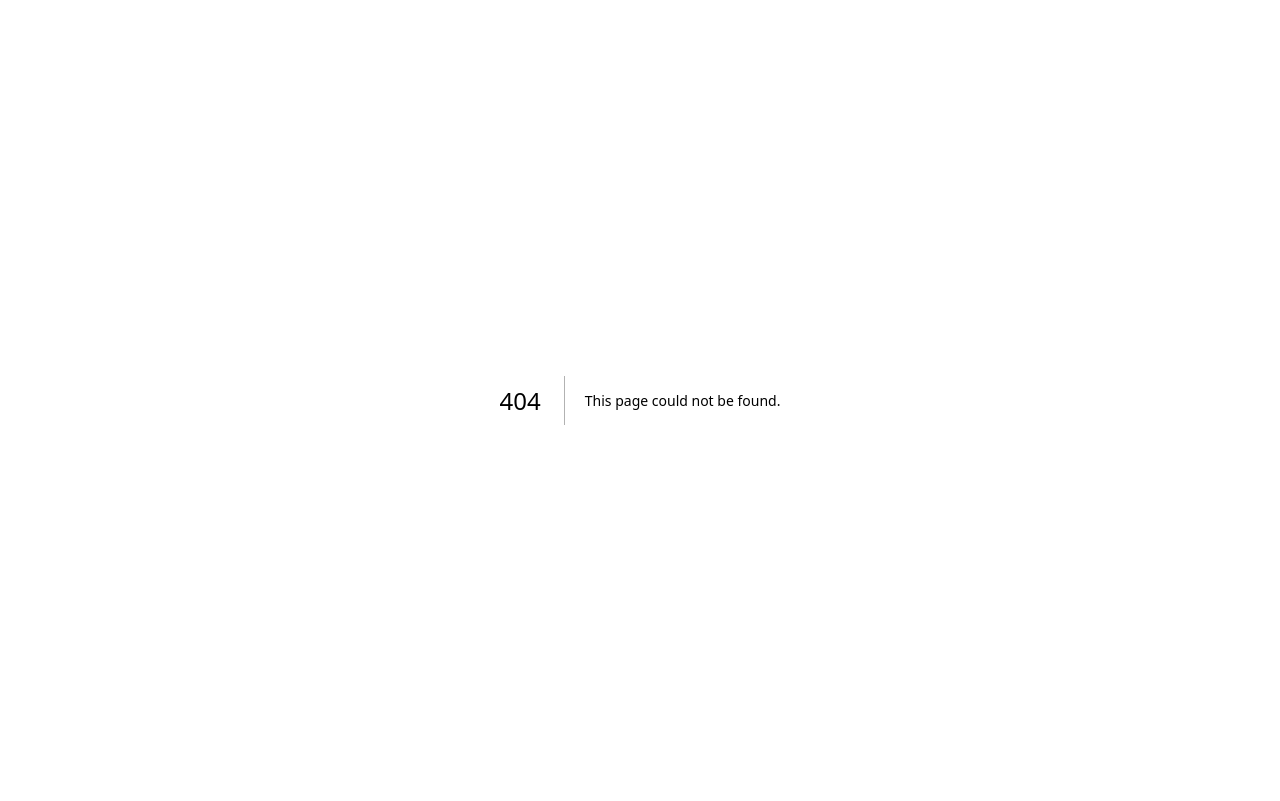
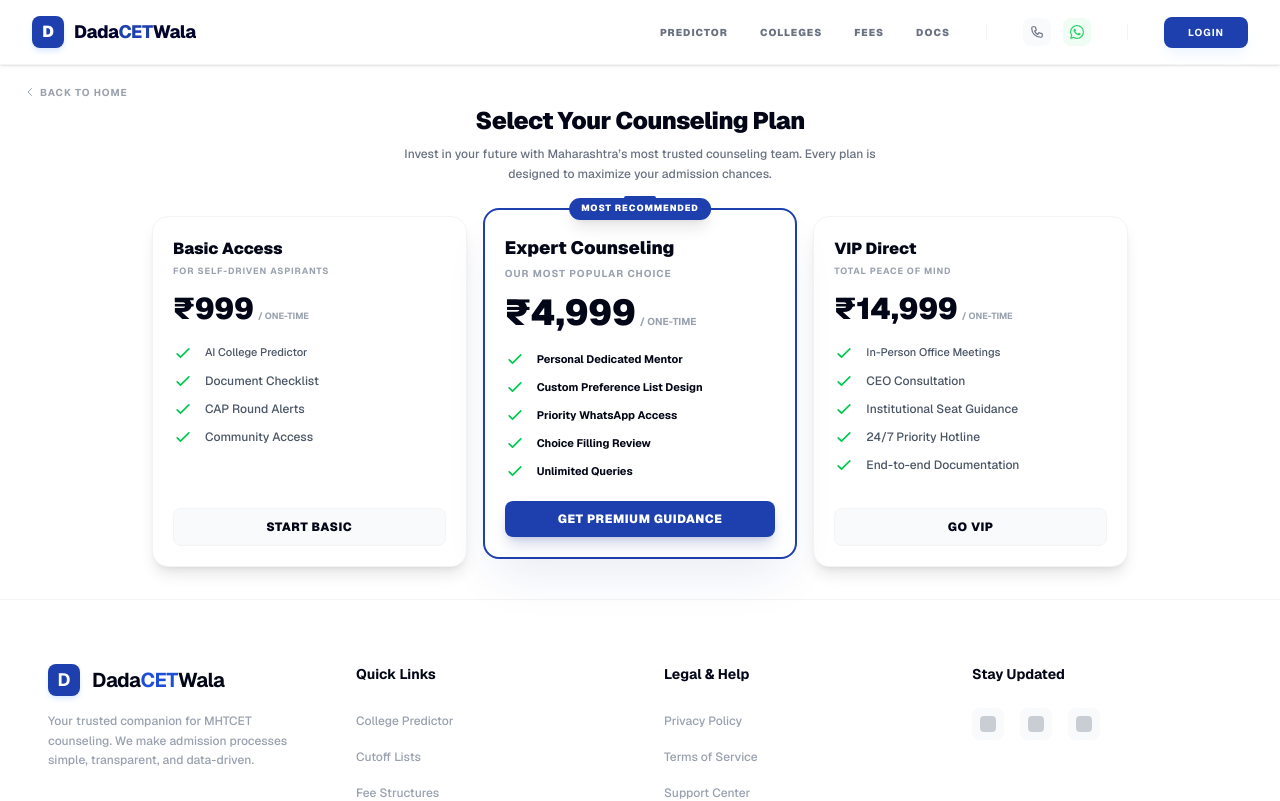
Before and after one commit to Suyog1840/dadacetwala, a Next.js app: page /pricing in a window 1280 px wide. Before the commit this address had no page. Shown: the top 801 px of the page. Built offline with nearby package versions, Linux system fonts and the light colour scheme.

Commit message:
feat: Implement Pricing Page and refine UI layout

```diff
--- a/src/app/(public)/Home/LandingPage.tsx
+++ b/src/app/(public)/Home/LandingPage.tsx
@@ -1,6 +1,6 @@
 'use client';
 
-import React, { useState } from 'react';
+import Link from 'next/link';
 import Navbar from '../../../components/layout/Navbar';
 import Footer from '../../../components/layout/Footer';
 import { User } from '../../../types';
@@ -49,9 +49,11 @@ const LandingPage: React.FC<LandingPageProps> = ({ user }) => {
 
                 {/* Action Buttons */}
                 <div className="flex flex-col sm:flex-row items-center gap-3 mb-10 w-auto">
-                    <button className="w-auto bg-[#1e40af] hover:bg-[#1e3a8a] text-white px-8 py-3.5 rounded-xl text-xs font-black shadow-lg shadow-blue-900/20 transition-all transform hover:-translate-y-1 uppercase tracking-wider min-w-[180px]">
-                        Enroll Now
-                    </button>
+                    <Link href="/pricing" className="w-auto min-w-[180px]">
+                        <button className="w-full bg-[#1e40af] hover:bg-[#1e3a8a] text-white px-8 py-3.5 rounded-xl text-xs font-black shadow-lg shadow-blue-900/20 transition-all transform hover:-translate-y-1 uppercase tracking-wider">
+                            Enroll Now
+                        </button>
+                    </Link>
                     <button className="w-auto bg-white border text-[#020617] border-gray-200 hover:border-gray-300 px-8 py-3.5 rounded-xl text-xs font-bold transition-all hover:bg-gray-50 min-w-[180px]">
                         Explore Predictor
                     </button>
--- /dev/null
+++ b/src/app/(public)/pricing/page.tsx
@@ -0,0 +1,124 @@
+'use client';
+import React from 'react';
+import Navbar from '../../../components/layout/Navbar';
+import Footer from '../../../components/layout/Footer';
+import Link from 'next/link';
+
+export default function PricingPage() {
+
+    // Check mark icon SVG
+    const CheckIcon = () => (
+        <svg className="w-5 h-5 text-green-500 mr-3 flex-shrink-0" fill="none" stroke="currentColor" viewBox="0 0 24 24">
+            <path strokeLinecap="round" strokeLinejoin="round" strokeWidth="2" d="M5 13l4 4L19 7"></path>
+        </svg>
+    );
+
+    return (
+        <div className="bg-white min-h-screen font-sans">
+            {/* Since we are inside (public), layout might already provide Navbar/Footer,
+                but user requested standalone specific UI in previous prompts so ensuring it's comprehensive.
+                Wait, if I put this in (public), the root layout should handle it?
+                Actually, the user's project structure seems to have Navbar inside page.tsx in LandingPage.
+                I will follow the LandingPage pattern for safety to ensure Navbar exists.
+            */}
+            <Navbar user={null} onLogout={() => { }} />
+
+            <div className="max-w-7xl mx-auto px-4 sm:px-6 pt-4">
+                <Link href="/" className="inline-flex items-center text-[10px] font-bold text-gray-400 hover:text-blue-600 transition-colors uppercase tracking-widest">
+                    <svg className="w-3 h-3 mr-1" fill="none" stroke="currentColor" viewBox="0 0 24 24"><path strokeLinecap="round" strokeLinejoin="round" strokeWidth="2" d="M15 19l-7-7 7-7"></path></svg>
+                    Back to Home
+                </Link>
+            </div>
+
+            <main className="max-w-5xl mx-auto px-4 sm:px-6 pb-8">
+
+                {/* Header */}
+                <div className="text-center max-w-2xl mx-auto mb-4 mt-0">
+                    <h1 className="text-xl md:text-2xl font-black text-[#020617] tracking-tight mb-2">
+                        Select Your Counseling Plan
+                    </h1>
+                    <p className="text-gray-500 font-medium text-[10px] md:text-xs leading-relaxed max-w-lg mx-auto">
+                        Invest in your future with Maharashtra’s most trusted counseling team.
+                        Every plan is designed to maximize your admission chances.
+                    </p>
+                    <div className="w-8 h-1 bg-[#1e40af] rounded-full mx-auto mt-3"></div>
+                </div>
+
+                {/* Pricing Grid */}
+                <div className="grid grid-cols-1 md:grid-cols-3 gap-4 items-start">
+
+                    {/* Basic Plan */}
+                    <div className="bg-white rounded-2xl border border-gray-100 p-5 shadow-lg relative group h-full flex flex-col">
+                        <div className="mb-3">
+                            <h3 className="text-base font-black text-[#020617] mb-1">Basic Access</h3>
+                            <p className="text-[9px] font-bold text-gray-400 uppercase tracking-widest">For Self-Driven Aspirants</p>
+                        </div>
+                        <div className="mb-4">
+                            <span className="text-2xl md:text-3xl font-black text-[#020617]">₹999</span>
+                            <span className="text-[9px] font-bold text-gray-400 uppercase ml-1">/ One-time</span>
+                        </div>
+                        <div className="space-y-2 mb-4 flex-grow">
+                            <div className="flex items-center text-[10px] md:text-[11px] font-medium text-gray-600"><CheckIcon /> AI College Predictor</div>
+                            <div className="flex items-center text-[11px] md:text-xs font-medium text-gray-600"><CheckIcon /> Document Checklist</div>
+                            <div className="flex items-center text-[11px] md:text-xs font-medium text-gray-600"><CheckIcon /> CAP Round Alerts</div>
+                            <div className="flex items-center text-[11px] md:text-xs font-medium text-gray-600"><CheckIcon /> Community Access</div>
+                        </div>
+                        <button className="w-full py-2.5 rounded-lg border border-gray-100 bg-gray-50 text-[#020617] text-[10px] md:text-xs font-black uppercase tracking-wider hover:bg-gray-100 transition-colors">
+                            Start Basic
+                        </button>
+                    </div>
+
+                    {/* Expert Plan (Recommended) */}
+                    <div className="bg-white rounded-2xl border-2 border-[#1e40af] p-5 shadow-2xl shadow-blue-900/10 relative transform md:-translate-y-2 z-10 h-full flex flex-col">
+                        <div className="absolute -top-3 left-1/2 transform -translate-x-1/2 bg-[#1e40af] text-white px-3 py-1 rounded-full text-[9px] font-black uppercase tracking-widest shadow-lg whitespace-nowrap">
+                            Most Recommended
+                        </div>
+                        <div className="mb-3 pt-1">
+                            <h3 className="text-base md:text-lg font-black text-[#020617] mb-1">Expert Counseling</h3>
+                            <p className="text-[10px] font-bold text-gray-400 uppercase tracking-widest">Our Most Popular Choice</p>
+                        </div>
+                        <div className="mb-4">
+                            <span className="text-3xl md:text-4xl font-black text-[#020617]">₹4,999</span>
+                            <span className="text-[10px] font-bold text-gray-400 uppercase ml-1">/ One-time</span>
+                        </div>
+                        <div className="space-y-2 mb-5 flex-grow">
+                            <div className="flex items-center text-[10px] md:text-[11px] font-bold text-[#020617]"><CheckIcon /> Personal Dedicated Mentor</div>
+                            <div className="flex items-center text-[10px] md:text-[11px] font-bold text-[#020617]"><CheckIcon /> Custom Preference List Design</div>
+                            <div className="flex items-center text-[10px] md:text-[11px] font-bold text-[#020617]"><CheckIcon /> Priority WhatsApp Access</div>
+                            <div className="flex items-center text-[10px] md:text-[11px] font-bold text-[#020617]"><CheckIcon /> Choice Filling Review</div>
+                            <div className="flex items-center text-[10px] md:text-[11px] font-bold text-[#020617]"><CheckIcon /> Unlimited Queries</div>
+                        </div>
+                        <button className="w-full py-2.5 rounded-lg bg-[#1e40af] text-white text-[10px] md:text-xs font-black uppercase tracking-wider hover:bg-[#1e3a8a] shadow-lg shadow-blue-900/20 transition-all transform hover:-translate-y-1">
+                            Get Premium Guidance
+                        </button>
+                    </div>
+
+                    {/* VIP Plan */}
+                    <div className="bg-white rounded-2xl border border-gray-100 p-5 shadow-lg relative group h-full flex flex-col">
+                        <div className="mb-3">
+                            <h3 className="text-base font-black text-[#020617] mb-1">VIP Direct</h3>
+                            <p className="text-[9px] font-bold text-gray-400 uppercase tracking-widest">Total Peace of Mind</p>
+                        </div>
+                        <div className="mb-4">
+                            <span className="text-2xl md:text-3xl font-black text-[#020617]">₹14,999</span>
+                            <span className="text-[9px] font-bold text-gray-400 uppercase ml-1">/ One-time</span>
+                        </div>
+                        <div className="space-y-2 mb-4 flex-grow">
+                            <div className="flex items-center text-[10px] md:text-[11px] font-medium text-gray-600"><CheckIcon /> In-Person Office Meetings</div>
+                            <div className="flex items-center text-[11px] md:text-xs font-medium text-gray-600"><CheckIcon /> CEO Consultation</div>
+                            <div className="flex items-center text-[11px] md:text-xs font-medium text-gray-600"><CheckIcon /> Institutional Seat Guidance</div>
+                            <div className="flex items-center text-[11px] md:text-xs font-medium text-gray-600"><CheckIcon /> 24/7 Priority Hotline</div>
+                            <div className="flex items-center text-[11px] md:text-xs font-medium text-gray-600"><CheckIcon /> End-to-end Documentation</div>
+                        </div>
+                        <button className="w-full py-2.5 rounded-lg border border-gray-100 bg-gray-50 text-[#020617] text-[10px] md:text-xs font-black uppercase tracking-wider hover:bg-gray-100 transition-colors">
+                            Go VIP
+                        </button>
+                    </div>
+
+                </div>
+            </main>
+
+            <Footer />
+        </div>
+    );
+}
--- a/src/components/layout/Navbar.tsx
+++ b/src/components/layout/Navbar.tsx
@@ -12,9 +12,9 @@ const Navbar: React.FC<NavbarProps> = ({ user, onLogout }) => {
     const [isMenuOpen, setIsMenuOpen] = useState(false);
 
     return (
-        <nav className="bg-white border-b border-gray-100 sticky top-0 z-50">
+        <nav className="sticky top-0 z-50 bg-white/80 backdrop-blur-md border-b border-gray-100 shadow-sm">
             <div className="max-w-7xl mx-auto px-4 sm:px-8">
-                <div className="flex justify-between h-16 items-center">
+                <div className="flex justify-between items-center h-16">
                     {/* Logo */}
                     <div className="flex items-center gap-2.5">
                         <div className="w-8 h-8 bg-[#1e40af] rounded-lg flex items-center justify-center font-black text-white shadow-md shadow-blue-100 text-base">
```
